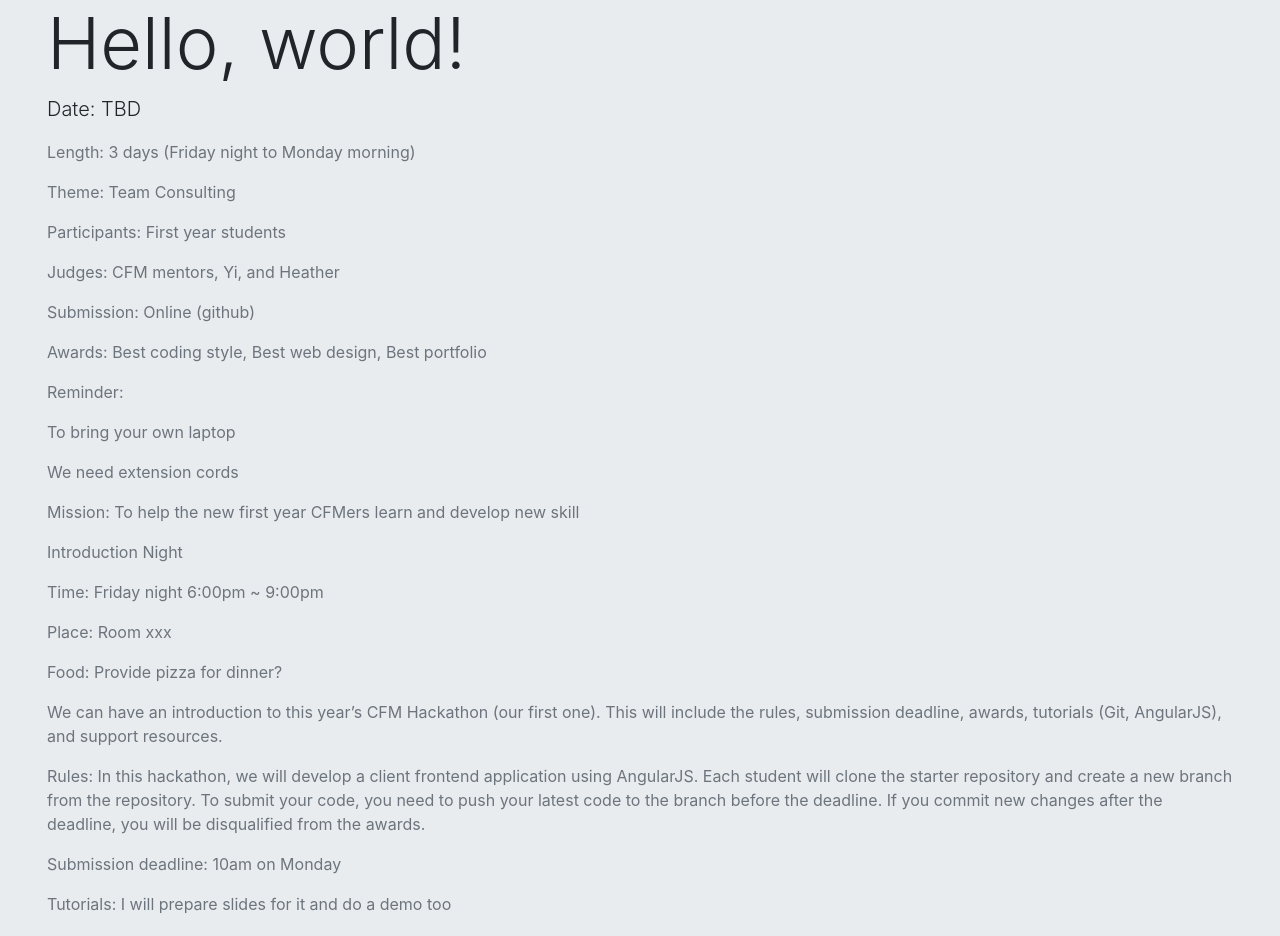
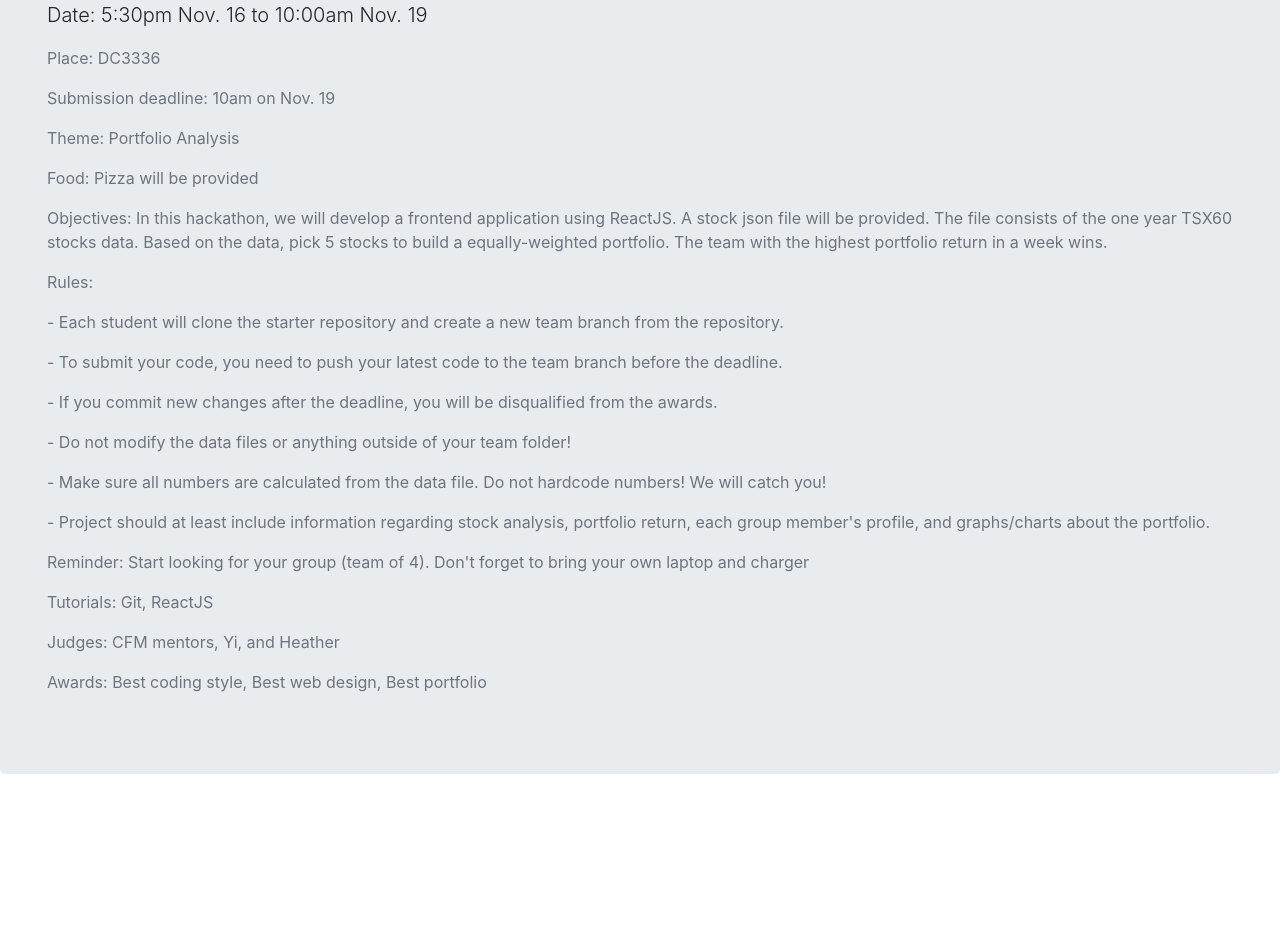
Before and after one commit to uwcfm/CFM-HACK-2018, a React (Create React App) app: page / in a window 1280 px wide. Shown: the part 160-1096 px from the top of the page. After the commit the page ends 966 px from the top, so only its background shows below. Built offline with nearby package versions, Linux system fonts and the light colour scheme.

Commit message:
update event info

```diff
--- a/src/Page/Home.js
+++ b/src/Page/Home.js
@@ -8,36 +8,27 @@ class Home extends Component {
       <div>
         <Jumbotron>
           <Container fluid>
-            <h1 className="display-3">Hello, world!</h1>
-            <p className="lead">Date: TBD</p>
-            <p className="text-muted">Length: 3 days (Friday night to Monday morning)</p>
-            <p className="text-muted">Theme: Team Consulting</p>
-            <p className="text-muted">Participants: First year students</p>
+            <p className="lead">Date: 5:30pm Nov. 16 to 10:00am Nov. 19</p>
+            <p className="text-muted">Place: DC3336</p>
+            <p className="text-muted">Submission deadline: 10am on Nov. 19</p>
+            <p className="text-muted">Theme: Portfolio Analysis</p>
+            <p className="text-muted">Food: Pizza will be provided</p>
+
+            <p className="text-muted">Objectives: In this hackathon, we will develop a frontend application using ReactJS. A stock json file will be provided. The file consists of the one year TSX60 stocks data. Based on the data, pick 5 stocks to build a equally-weighted portfolio. The team with the highest portfolio return in a week wins.</p>
+            <p className="text-muted">Rules:</p>
+            <p className="text-muted">- Each student will clone the starter repository and create a new team branch from the repository.</p>
+            <p className="text-muted">- To submit your code, you need to push your latest code to the team branch before the deadline.</p>
+            <p className="text-muted">- If you commit new changes after the deadline, you will be disqualified from the awards.</p>
+            <p className="text-muted">- Do not modify the data files or anything outside of your team folder!</p>
+            <p className="text-muted">- Make sure all numbers are calculated from the data file. Do not hardcode numbers! We will catch you!</p>
+            <p className="text-muted">- Project should at least include information regarding stock analysis, portfolio return, each group member's profile, and graphs/charts about the portfolio.</p>
+
+            <p className="text-muted">Reminder: Start looking for your group (team of 4). Don't forget to bring your own laptop and charger</p>
+            <p className="text-muted">Tutorials: Git, ReactJS</p>
+
             <p className="text-muted">Judges: CFM mentors, Yi, and Heather</p>
-            <p className="text-muted">Submission: Online (github)</p>
             <p className="text-muted">Awards: Best coding style, Best web design, Best portfolio</p>
-            <p className="text-muted">Reminder:</p>
-            <p className="text-muted">To bring your own laptop</p>
-            <p className="text-muted">We need extension cords</p>
-            <p className="text-muted">Mission: To help the new first year CFMers learn and develop new skill</p>
 
-            <p className="text-muted">Introduction Night</p>
-            <p className="text-muted">Time: Friday night 6:00pm ~ 9:00pm</p>
-            <p className="text-muted">Place: Room xxx</p>
-            <p className="text-muted">Food: Provide pizza for dinner?</p>
-
-            <p className="text-muted">We can have an introduction to this year’s CFM Hackathon (our first one). This will include the rules, submission deadline, awards, tutorials (Git, AngularJS), and support resources.</p>
-
-            <p className="text-muted">Rules: In this hackathon, we will develop a client frontend application using AngularJS. Each student will clone the starter repository and create a new branch from the repository. To submit your code, you need to push your latest code to the branch before the deadline. If you commit new changes after the deadline, you will be disqualified from the awards.</p>
-            <p className="text-muted">Submission deadline: 10am on Monday</p>
-            <p className="text-muted">Tutorials: I will prepare slides for it and do a demo too</p>
-            <p className="text-muted">Support: get support from all mentors</p>
-
-            <p className="text-muted">Awards Night</p>
-            <p className="text-muted">Time: TBD</p>
-            <p className="text-muted">Place: TBD</p>
-
-            <p className="text-muted">Give out awards to first year</p>
           </Container>
         </Jumbotron>
       </div>
```
